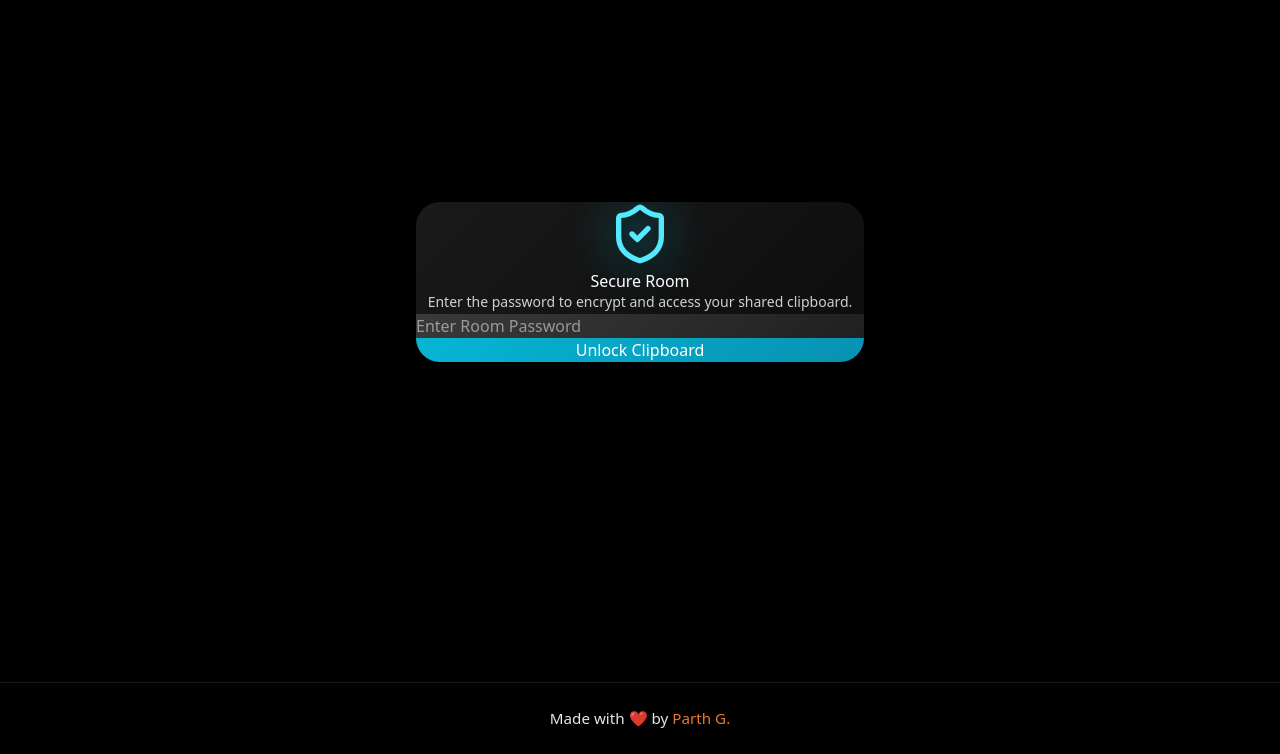
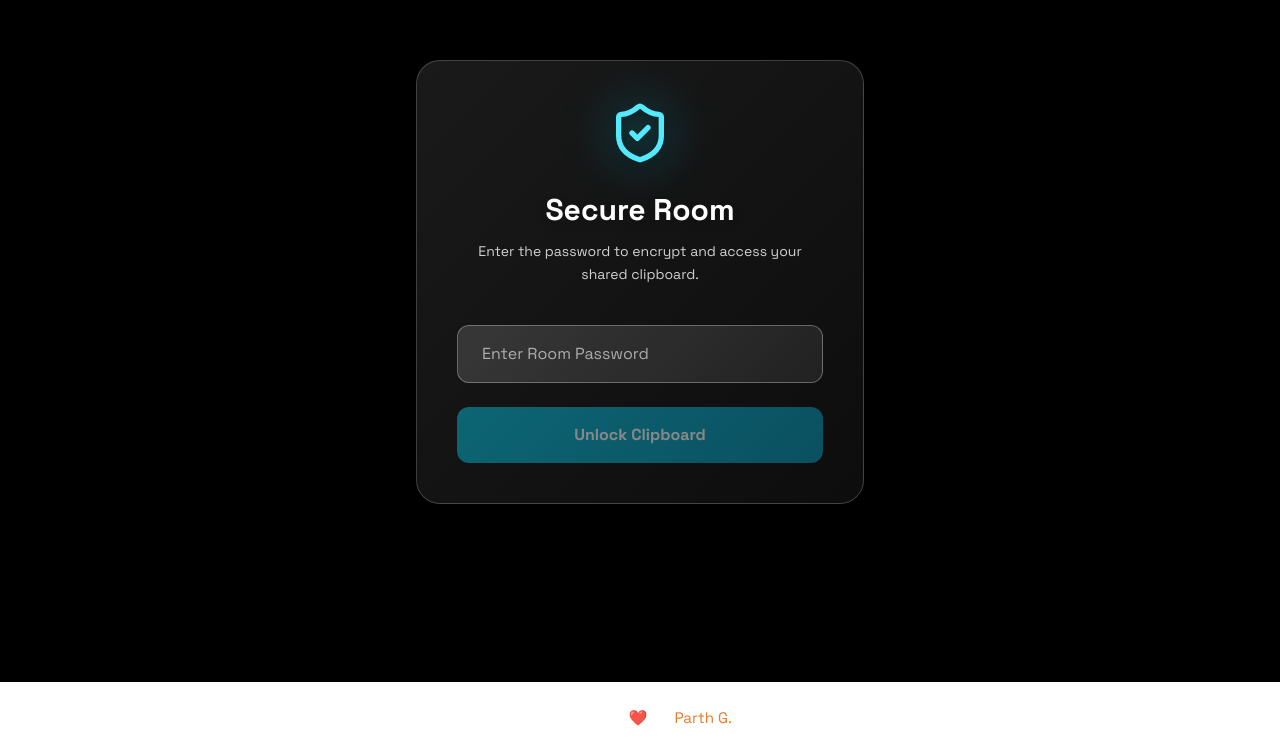
Before and after one commit to parthg2112/clipboard, a Next.js app: page / in a window 1280 px wide. Shown: the part 118-872 px from the top of the page. Built offline with nearby package versions, Linux system fonts and the light colour scheme; no server answers.

Commit message:
fix tailwind import

```diff
--- a/app/globals.css
+++ b/app/globals.css
@@ -1,10 +1,9 @@
-@import "tailwindcss/preflight";
+@import url('https://fonts.googleapis.com/css2?family=Space+Grotesk:wght@300;400;500;600;700&display=swap');
 @import "tailwindcss";
-
 /* Set body background and ensure it covers the full viewport */
 body {
-    background-color: #000000;
     color: #f1f5f9; /* slate-100 for better default text color */
+    font-family: 'Space Grotesk', sans-serif;
 }
 
 /* Particle Background Container */
@@ -14,10 +13,8 @@
     left: 0;
     width: 100%;
     height: 100vh;
-    z-index: 0; /* Behind main content but visible */
+    z-index: 0;
     pointer-events: none;
-    overflow: hidden;
-    font-family: 'Courier New', monospace;
 }
 
 /* Matrix Column Container */
```
